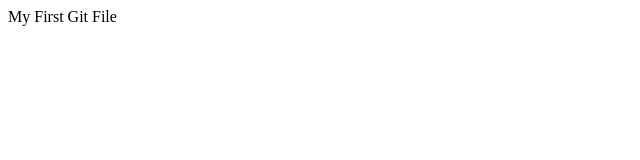
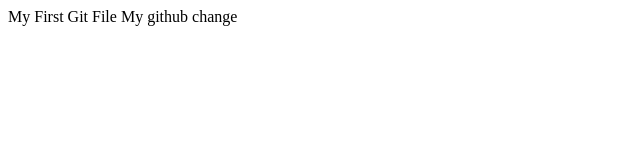
Before and after one commit to pratap2492/myone, a plain HTML site: page index.html in a window 1280 px wide. Shown: the whole page, without its empty margins (0-640 px from the left). Drawn offline with Linux system fonts and the light colour scheme.

Commit message:
Update index.html

```diff
--- a/index.html
+++ b/index.html
@@ -10,6 +10,7 @@
 
 <body>
     My First Git File
+    My github change
 </body>
 
 </html>
```
